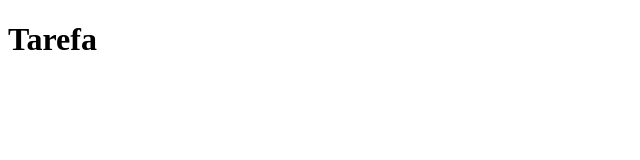
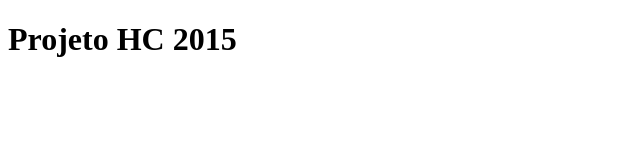
Before and after one commit to vitormenoli-unifil/ProjetoHC, a plain HTML site: page index.html in a window 1280 px wide. Shown: the whole page, without its empty margins (0-640 px from the left). Drawn offline with Linux system fonts and the light colour scheme.

Commit message:
Segundo Commit

```diff
--- a/index.html
+++ b/index.html
@@ -6,6 +6,6 @@
     <title>ProjetoHC</title>
 </head>
 <body>
-    <h1>Tarefa</h1>
+    <h1>Projeto HC 2015</h1>
 </body>
 </html>
```
